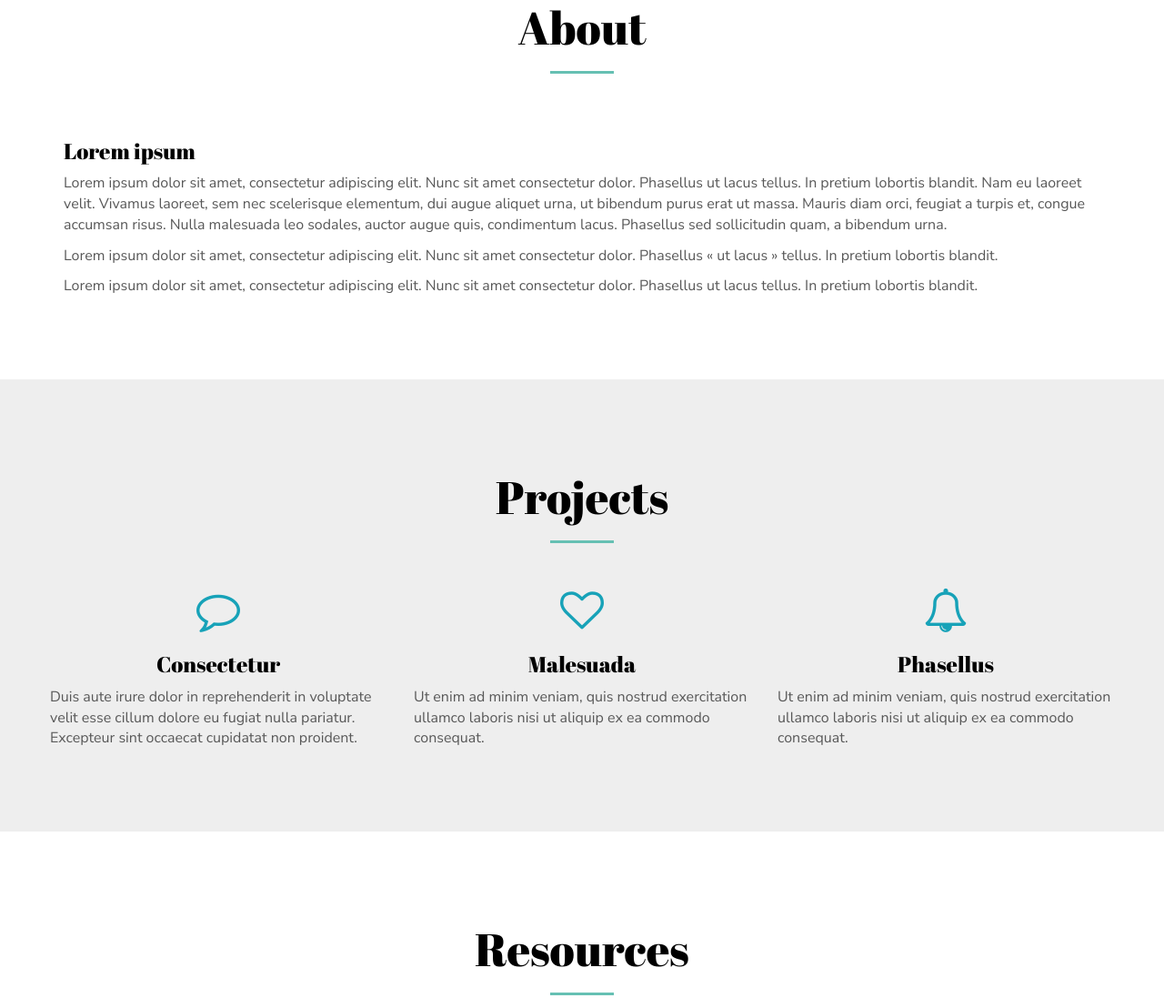
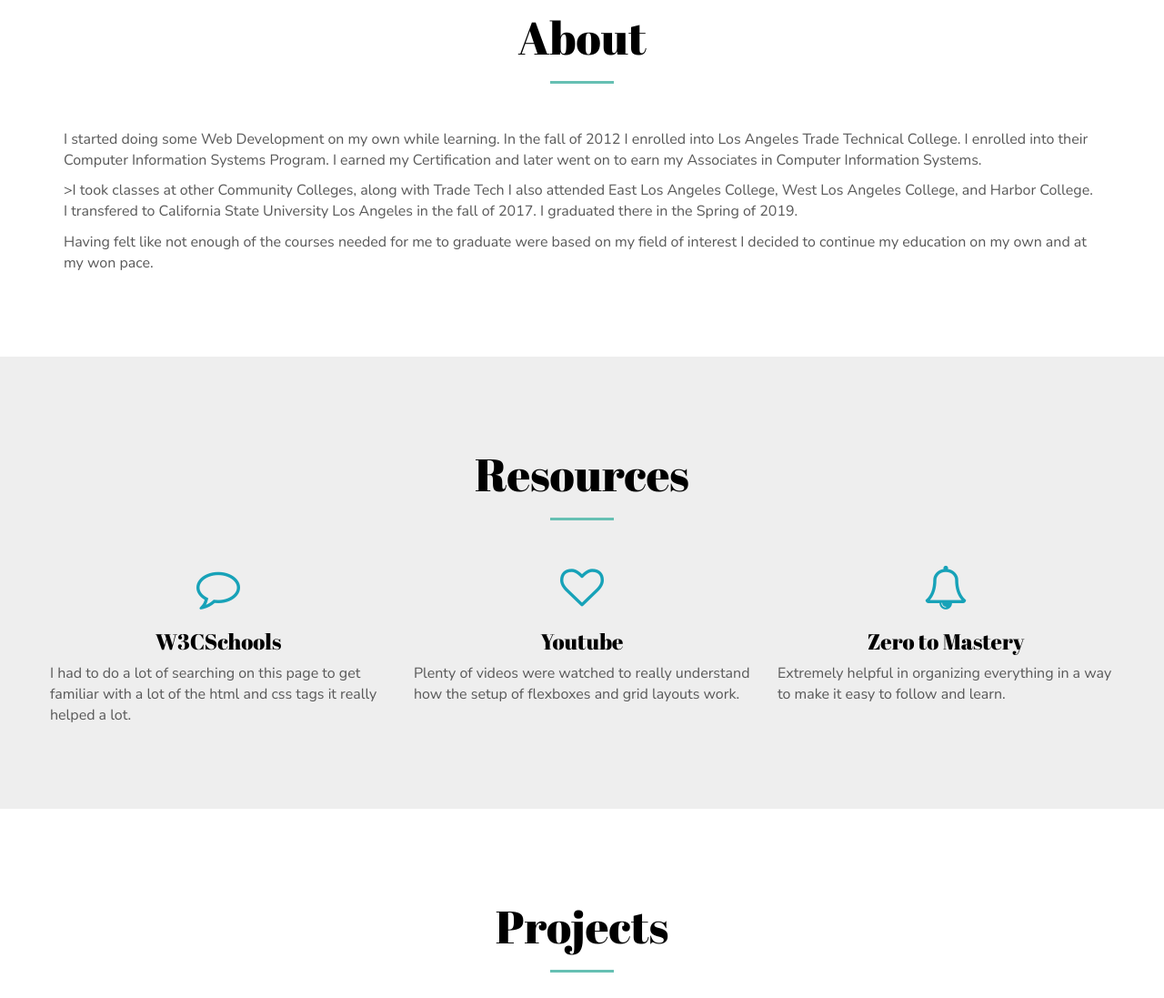
Before and after one commit to Jguizarnotegui/first-landing-page, a plain HTML site: page index.html in a window 1280 px wide. Shown: the part 720-1817 px from the top of the page at 91% size. Drawn offline with Linux system fonts and the light colour scheme; some packages are replaced by stand-ins of ours.

Commit message:
edited some of the information

```diff
--- a/index.html
+++ b/index.html
@@ -21,7 +21,7 @@
     <link rel="stylesheet" type="text/css" href="style.css">
 </head>
 
-<body>
+<p>
  <!-- Add your content of header -->
 <header>
   <nav class="navbar navbar-inverse navbar-fixed-top palette-bg">
@@ -45,10 +45,10 @@
                 <a href="./index.html#about-sec" title="about" class="anchor-link pink">About</a>
             </li>
             <li>
-                <a href="./index.html#projects-sec" title="projects" class="anchor-link pink">Projects</a>
+                <a href="./index.html#resources-sec" title="resources" class="anchor-link">Resources</a>
             </li>
             <li>
-                <a href="./index.html#resources-sec" title="resources" class="anchor-link">Resources</a>
+                <a href="./index.html#projects-sec" title="projects" class="anchor-link pink">Projects</a>
             </li>
             <li>
                 <p>
@@ -82,65 +82,53 @@
                 <h2 class="text-center">About</h2>
             </div>
         </div>
-        <h3>Lorem ipsum</h3>
-        <p>Lorem ipsum dolor sit amet, consectetur adipiscing elit. Nunc sit amet consectetur dolor. Phasellus ut
-            lacus tellus. In pretium lobortis blandit. Nam eu laoreet velit. Vivamus laoreet, sem nec scelerisque
-            elementum, dui augue aliquet urna, ut bibendum purus erat ut massa. Mauris diam orci, feugiat a turpis
-            et, congue accumsan risus. Nulla malesuada leo sodales, auctor augue quis, condimentum lacus. Phasellus
-            sed sollicitudin quam, a bibendum urna.</p>
-        <p>Lorem ipsum dolor sit amet, consectetur adipiscing elit. Nunc sit amet consectetur dolor. Phasellus «
-            ut lacus » tellus. In pretium lobortis blandit.</p>
-        <p>Lorem ipsum dolor sit amet, consectetur adipiscing elit. Nunc sit amet consectetur dolor. Phasellus ut
-            lacus tellus. In pretium lobortis blandit.</p>
+        <p>I started doing some Web Development on my own while learning. In the fall of 2012 I enrolled into Los Angeles Trade Technical College. I enrolled into their Computer Information Systems Program. I earned my Certification and later went on to earn my Associates in Computer Information Systems.</p>
+
+        <p>>I took classes at other Community Colleges, along with Trade Tech I also attended East Los Angeles College, West Los Angeles College, and Harbor College. I transfered to California State University Los Angeles in the fall of 2017. I graduated there in the Spring of 2019. </p>
+        <p>Having felt like not enough of the courses needed for me to graduate were based on my field of interest I decided to continue my education on my own and at my won pace.</p>
     </div>
 </div>
 
-<div id="projects-sec" class="section-container section-half-background-image-container">
+<div id="resources-sec" class="section-container section-half-background-image-container">
     <div class="image-column" style="background-image: url('./assets/images/img-01.jpg')"></div>
     <div class="container">
         <div class="row">
             <div class="col-xs-12 col-md-12 section-container-spacer">
-                <h2 class="text-center">Projects</h2>
+                <h2 class="text-center">Resources</h2>
             </div>
             <div class="row">
                 <div class="col-xs-12 col-md-4">
                     <div class="fa-container">
                         <i class="fa fa-comment-o fa-3x palette" aria-hidden="true"></i>
                     </div>
-                    <h3 class="text-center">Consectetur</h3>
-                    <p>Duis aute irure dolor in reprehenderit in voluptate velit esse
-                cillum dolore eu fugiat nulla pariatur. Excepteur sint occaecat cupidatat non
-                proident.</p>
+                    <h3 class="text-center">W3CSchools</h3>
+                    <p>I had to do a lot of searching on this page to get familiar with a lot of the html and css tags it really helped a lot.</p>
                 </div>
 
                 <div class="col-xs-12 col-md-4">
                     <div class="fa-container">
                         <i class="fa fa-heart-o fa-3x palette" aria-hidden="true"></i>
                     </div>
-                    <h3 class="text-center">Malesuada</h3>
-                    <p>Ut enim ad minim veniam,
-                quis nostrud exercitation ullamco laboris nisi ut aliquip ex ea commodo
-                consequat.</p>
+                    <h3 class="text-center">Youtube</h3>
+                    <p>Plenty of videos were watched to really understand how the setup of flexboxes and grid layouts work.</p>
                 </div>
                 <div class="col-xs-12 col-md-4">
                     <div class="fa-container">
                         <i class="fa fa-bell-o fa-3x palette" aria-hidden="true"></i>
                     </div>
-                    <h3 class="text-center ">Phasellus</h3>
-                    <p> Ut enim ad minim veniam,
-                quis nostrud exercitation ullamco laboris nisi ut aliquip ex ea commodo
-                consequat.</p>
+                    <h3 class="text-center ">Zero to Mastery</h3>
+                    <p>Extremely helpful in organizing everything in a way to make it easy to follow and learn.</p>
                 </div>
             </div>
         </div>
     </div>
 </div>
 
-<div class="section-container" id="resources-sec">
+<div class="section-container" id="projects-sec">
     <div class="container">
         <div class="row">
             <div class="col-xs-12 col-md-12 section-container-spacer">
-                <h2 class="text-center">Resources</h2>
+                <h2 class="text-center">Projects</h2>
             </div>
         </div>
         <div class="row">
```
